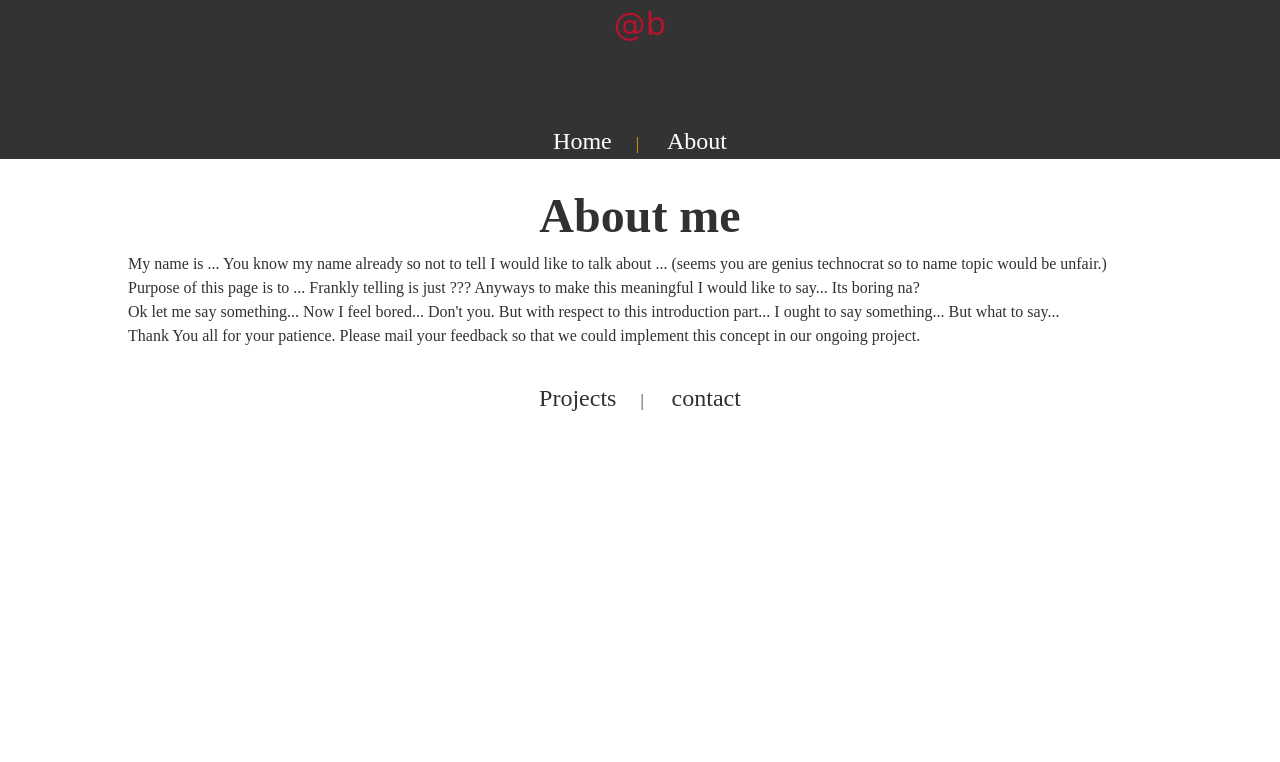
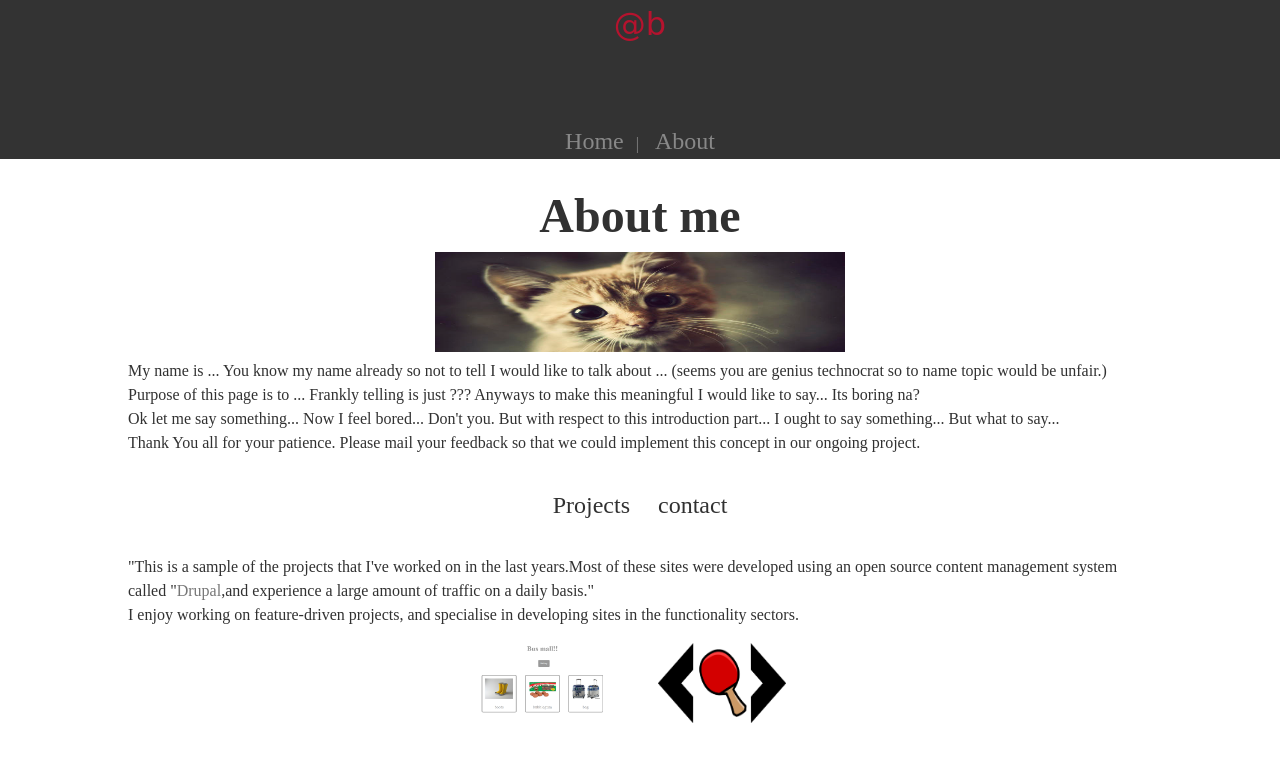
Before and after one commit to bhavyaab/profolio, a plain HTML site: page index.html in a window 1280 px wide. Both pictures are taken after a click on the item "About". Drawn offline with nearby package versions, Linux system fonts and the light colour scheme; files whose address does not match are found by name; a web font is replaced by a local one.

Commit message:
profile ready for review.

```diff
--- a/index.html
+++ b/index.html
@@ -20,7 +20,7 @@
   <script id="category-option-template" type="text">
     <option value="{{category}}">{{category}}</option>
   </script>
-</head>
+ </head>
 <body>
   <header>
     <div class="logo">@b</div>
@@ -34,14 +34,14 @@
   </header>
   <main>
     <section class="home">
-      <select id="category-filter">
+            <select id="category-filter">
          <option value="">---select by category---</option>
       </select>
     </section>
     <section class="about">
-     <article class="aboutMe" data-category="x">
+     <article class="aboutMe">
         <h1>About me</h1>
-      <!-- <img src="http://placehold.it/10x10/#000000"> -->
+      <img src="img/cat.jpg">
         <p>My name is ... You know my name already so not to tell
 I would like to talk about ... (seems you are genius technocrat so
 to name topic would be unfair.)</p>
@@ -58,18 +58,28 @@ But what to say...</p>
 implement this concept in our ongoing project.</p>
        </article>
        <ul class="ulTab">
-          <li class="myTab" data-content="x">Projects</li>|
-          <li class="myTab" data-content="y">contact</li>
+          <li class="myTab" data-content="projects">Projects</li>
+          <li class="myTab" data-content="contact">contact</li>
        </ul>
+       <section class="projects">
+             <div class="projectContainer">
+               <p>"This is a sample of the projects that I've worked on in the last years.Most of these sites were developed using an open source content management system called "<a href="http://www.drupal.org">Drupal</a>,and experience a large amount of traffic on a daily basis."</p>
+               <p>I enjoy working on feature-driven projects, and specialise in developing sites in the functionality sectors.</p>
+             </div>
+             <ul class="extra">
+                 <li class="project-snipshot1"><a href="file:///C:/Users/bhavy_000/201/vote/index.html"><img src="img/vote.PNG"></a></li>
+                 <li class="project-snipshot2"><a href="file:///C:/Users/bhavy_000/201/MasterBlaster/index.html"><img src="img/pflogo.png"></a></li>
+                 <li class="project-snipshot3"></li>
+             </ul>
+       </section>
+       <section class="contact">
+         <ul>
+           <a href="https://github.com/bhavyaab"><li class="icon-github"></li></a>
+           <a href="https://www.linkedin.com/in/bhavyabharti"><li class="icon-linkedin"></li></a>
+         </ul>
+       </section>
       </section>
-      <section class=""></section>
-    </main>
-    <footer>
-      <ul>
-       <li class="icon-github"></li>
-       <li class="icon-linkedin"></li>
-      </ul>
-    </footer>
+  </main>
   </body>
   <script src="https://cdnjs.cloudflare.com/ajax/libs/handlebars.js/2.0.0/handlebars.js"></script>
   <script   src="https://code.jquery.com/jquery-3.1.0.min.js"   integrity="sha256-cCueBR6CsyA4/9szpPfrX3s49M9vUU5BgtiJj06wt/s="   crossorigin="anonymous"></script>
--- a/js/viewPage.js
+++ b/js/viewPage.js
@@ -2,17 +2,29 @@
 $('.tab').on('mouseover', function(){
   if($(this).data('content')){
     $('.tab').on('click', function(){
-      $('section').hide();
+      $('main > section').hide();
       $('.' + $(this).attr('data-content')).fadeIn();
     });
-
     $('.article').click();
+    //about sections project tab click
+    if($(this).attr('data-content') === 'about'){
+      $('.contact').hide();
+    }
   }});
 // select box
 $('#category-filter').on('change', function(){
   if($(this).val()){
-    console.log($(this).val());
     $('.article').hide();
     $('.article[data-category=' + $(this).val() + ']').fadeIn();
   }
+  if(($(this).val()) === ''){$('.article').fadeIn();}
 });
+//show and hide project and contact section
+$('.myTab').on('click', function(){
+  if($(this).data('content')){
+    $('.myTab').on('click', function(){
+      $('.about > section').hide();
+      $('.'+ $(this).attr('data-content')).fadeIn();
+    });
+  }
+});
--- a/style/base.css
+++ b/style/base.css
@@ -7,9 +7,7 @@ body {
 img {
   max-width: 100%;
 }
-section.about{
-     display: none;
-}
+
 /*TEXT STYLES
 =======================================*/
 p {
@@ -24,11 +22,11 @@ address {
 
 a, a:link, a:active {
   text-decoration: none;
-  color: #333;
+  color: #777;
 }
 
 a:hover, a:focus {
-  color: #888;
+  color: #29506D;
 }
 
 a:visited {
--- a/style/layout.css
+++ b/style/layout.css
@@ -14,7 +14,7 @@ header ul{
   width: 100%;
   text-align: center;
   margin-top: 10%;
-  color: orange;
+  color: #888;
   background-color: #333;
 }
 h1{
@@ -29,12 +29,13 @@ main p{
   font-size: 1em;
 }
 
-footer ul{
+.contact ul{
      text-align: center;
      font-size: 5em;
 }
-footer ul li{
+.contact ul li{
      display: inline;
+      color: #333;
 }
 h1{
   text-align: center;
@@ -47,6 +48,7 @@ h1{
 .aboutMe img{
 width: 40%;
 height: 100px;
+margin-left: calc(30%);
 }
 @media only screen and (min-width: 640px) {
 header ul {
@@ -56,8 +58,7 @@ header ul {
   ul li {
     display: inline;
     text-align: center;
-    padding: 1em;
-    color: white;
+    padding: 0.5em;
   }
 
   ul li:last-child {
--- a/style/modules.css
+++ b/style/modules.css
@@ -1,3 +1,8 @@
+@viewport {
+  width: device-width;
+  zoom: 1;
+}
+
 .template{
      display: none;
 }
@@ -16,7 +21,7 @@
      left:80%;
 }
 .icon-menu{
-     font-size: 4em;
+     font-size: 2em;
      color: #ccb514;
 }
 .main-nav:hover ~ul{
@@ -34,6 +39,15 @@
      text-align: center;
      margin: 2em;
     }
+.projects img{
+     height: 5em;
+     width: 8em;
+     border-radius: 1em;
+     padding: 1em;
+}
+.extra, .about > img{
+    text-align: center;
+}
 @media only screen and (min-width: 640px) {
   .home img{
     height: 300px;
```
Also changed, not shown: img/cat.jpg (added), img/pflogo.png (added), img/vote.PNG (added).
